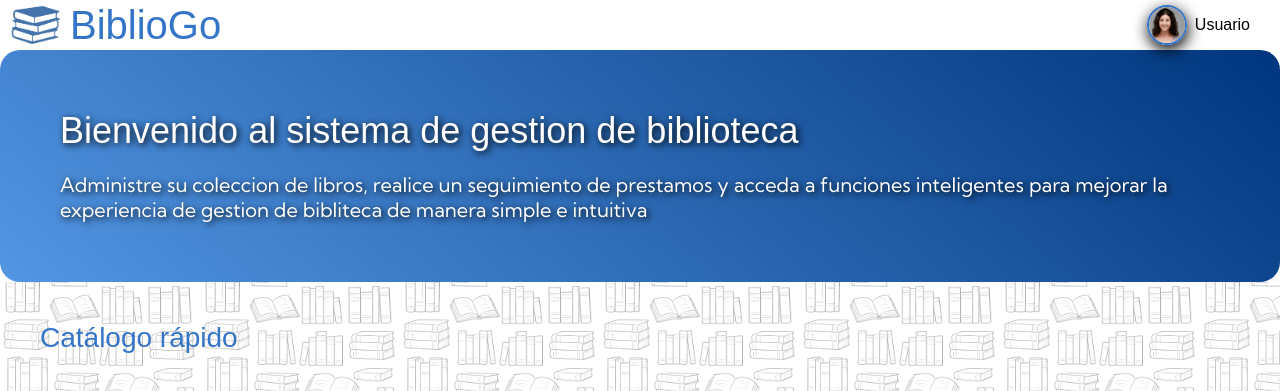
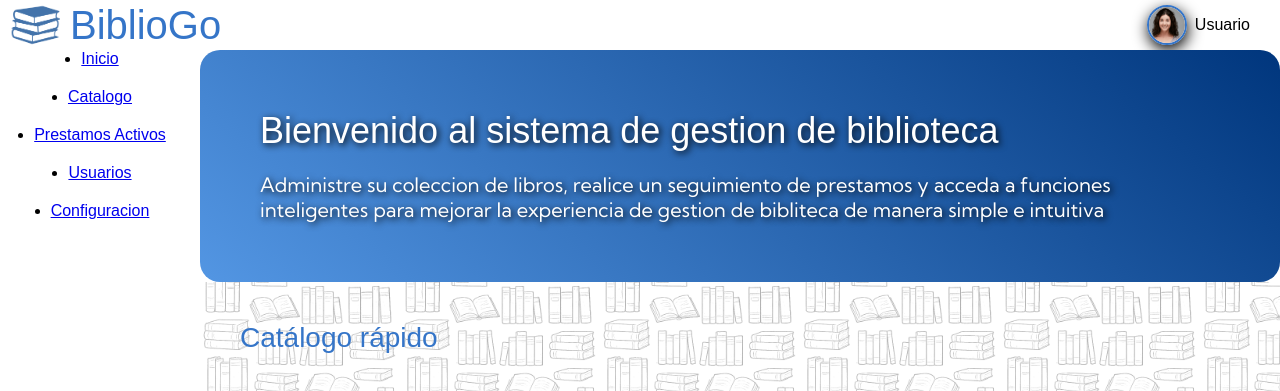
Before and after one commit to micaelhg/BiblioGo---Sistema-de-gestion-de-bibliotecas, a plain HTML site: page index.html in a window 1280 px wide. Shown: the top 391 px of the page. Drawn offline with Linux system fonts and the light colour scheme; a web font is replaced by a local one.

Commit message:
Nav pendiente y efecto pendiente al pasar por libros

```diff
--- a/assets/styles/style.css
+++ b/assets/styles/style.css
@@ -16,7 +16,14 @@ p{
     font-size: 20px;
 }
 
-/* Colores de marca: azul claro (#E9F1FA), azul brillante (#00ABE4), blanco (#FFFFFF) */
+.gridContainer{
+    display: grid;
+    grid-template-areas:
+        "header"
+        "main"
+        "footer";
+
+}
 .flex{
     display: flex;
 }
@@ -30,6 +37,8 @@ h2{
 .header{
     justify-content: space-between;
     align-items: center;
+    grid-area: header;
+
 }
 
 .header__logoTitle{
@@ -54,7 +63,6 @@ h2{
 .header__user{
     flex-direction: row;
     align-items: center;
-
 }
 
 .userImg{
@@ -78,11 +86,18 @@ h2{
 }
 .navContainer{
     display: none; /*No mostrar menu*/
+    grid-area: navContainer;
+
 }
 
+main{
+    grid-area: main;
+}
 
 .nav__list{
-
+    flex-direction: column;
+    gap: 20px;
+    align-items: center;
 }
 .nav__item{
 
@@ -90,7 +105,6 @@ h2{
 .nav__item a{
 
 }
-
 .cover{
     background: linear-gradient(40deg, #5396e3 0%, #00367d 100%);
     padding: 60px;
@@ -109,7 +123,6 @@ h2{
     background-image: url("/assets/img/fondoLibros.png");
     background-repeat: repeat;
     background-size: 200px;
-    width: 100vw;
     flex-direction: column;
 }
 
@@ -187,6 +200,7 @@ h2{
     flex-direction: column;
     align-items: center;
     gap: 20px;
+    grid-area: footer;
 }
 
 .footer__contact{
@@ -197,6 +211,23 @@ h2{
 
 }
 
-.RRSS-logo{
-
+@media (min-width: 768px) {
+    .navContainer{
+        display: block; /*Mostrar menu*/
+    }
+    .header__menuButton{
+        display: none;
+    }
+    .gridContainer {
+        display: grid;
+        /* Columnas: una para la nav (ancho fijo) y la otra flexible para el main */
+        grid-template-columns: 200px 1fr;
+        /* Filas: header y footer con alto automático, contenido principal flexible */
+        grid-template-rows: auto 1fr auto;
+        grid-template-areas:
+            "header header"
+            "navContainer main"
+            "footer footer";
+        min-height: 100vh; /* Asegura que el layout ocupe toda la altura de la pantalla */
+    }
 }
--- a/index.html
+++ b/index.html
@@ -11,6 +11,7 @@
     <link href="https://fonts.googleapis.com/css2?family=Cal+Sans&family=Kumbh+Sans:wght@100..900&family=Rubik+Marker+Hatch&display=swap" rel="stylesheet">
 </head>
 <body>
+    <div class="gridContainer">
         <header class="header flex">
             <div class="header__logoTitle flex">
                 <img src="./assets/img/logoImgBlue.png" alt="Logo de la biblioteca" class="header__logo">
@@ -30,7 +31,7 @@
         </header>
         <div class="navContainer">
             <nav>
-            <ul class="nav__list">
+                <ul class="flex nav__list">
                     <li class="nav__item"><a href="#">Inicio</a></li>
                     <li class="nav__item"><a href="#">Catalogo</a></li>
                     <li class="nav__item"><a href="#">Prestamos Activos</a></li>
@@ -104,20 +105,21 @@
                 </div>
             </div>
         </main>
-    <footer class="flex footer">
+        <footer class="footer flex">
             <div class="flex footer__container">
                 <div class="footer__contact">
                     <h3>Información de contacto</h3>
                     <p>+569 12345678</p>
                     <p>contacto@bibliogo.com</p>
                 </div>
-            <div class="footer__social">
-                <a href="#"><span class="RRSS-logo"></span> <img src="./assets/img/icons8-facebook-50.png" alt=""></a>
-                <a href="#"><span class="RRSS-logo"></span> <img src="./assets/img/icons8-x-50.png" alt=""></a>
-                <a href="#"><span class="RRSS-logo"></span> <img src="./assets/img/icons8-instagram-50.png" alt=""></a>
+                <div>
+                    <a href="#"><span ></span> <img src="./assets/img/icons8-facebook-50.png" alt=""></a>
+                    <a href="#"><span ></span> <img src="./assets/img/icons8-x-50.png" alt=""></a>
+                    <a href="#"><span ></span> <img src="./assets/img/icons8-instagram-50.png" alt=""></a>
                 </div>
             </div>
             <p>&copy; 2025 BiblioGo. Todos los derechos reservados.</p>
         </footer>
+    </div>
 </body>
 </html>
```
Lines whose indentation alone changed are shown as unchanged.
